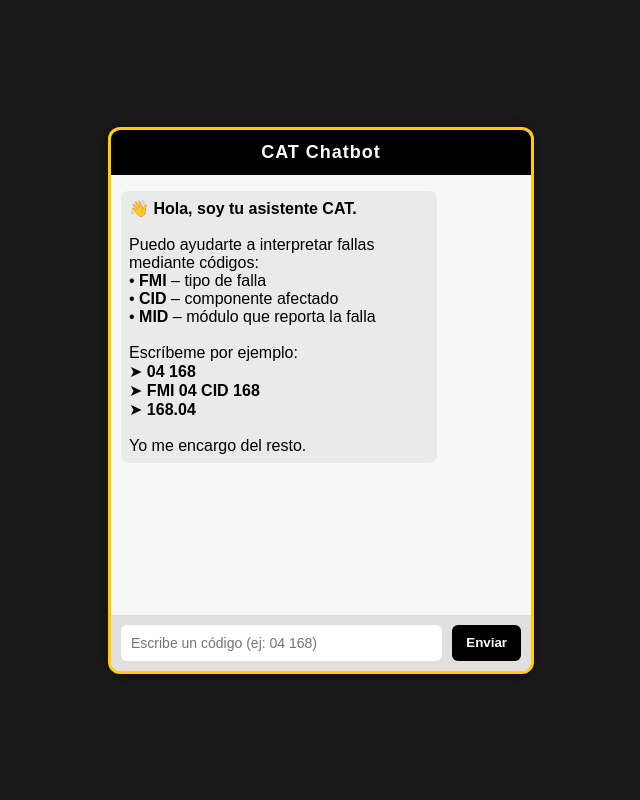
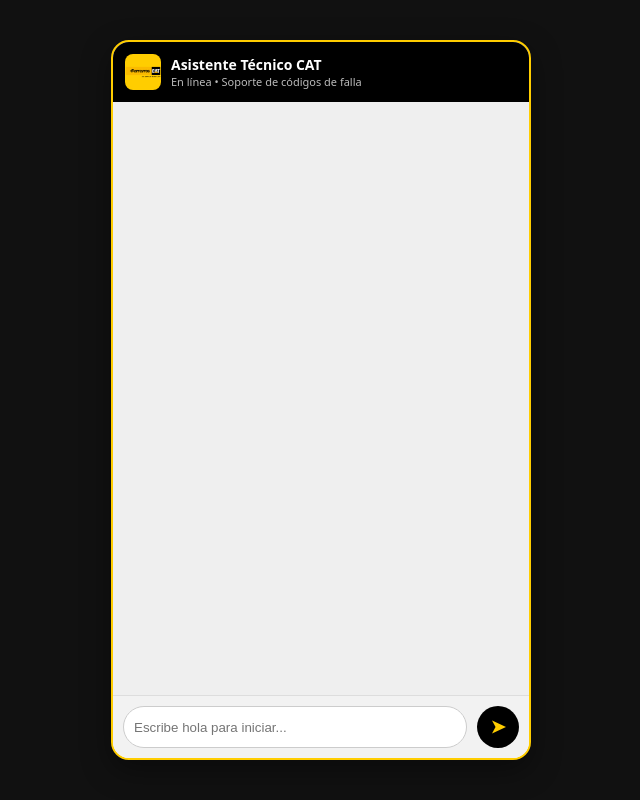
Before and after one commit to chatbotcat-dotcom/chatbot_cat, a Flask app: page / in a window 1280 px wide. Shown: the whole page, without its empty margins (319-959 px from the left). Run offline with Flask 3, Linux system fonts and the light colour scheme; parts of the project's set-up code (start-up, migrations or seed data) failed here and were passed over.

Commit message:
UI final + logo Ferreyros + flujo hola + PDF

```diff
--- a/app.py
+++ b/app.py
@@ -1,26 +1,25 @@
-from flask import Flask, render_template, request, jsonify
+from flask import Flask, render_template, request, jsonify, session, url_for
 import gspread
 from oauth2client.service_account import ServiceAccountCredentials
 import json
 import os
 import re
+from reportlab.pdfgen import canvas
+from reportlab.lib.pagesizes import letter
+from datetime import datetime
 
 app = Flask(__name__)
+app.secret_key = "cat_chatbot_super_secreto_123"
+
 
 # ------------------------------------------------------
 #  CARGA DE CREDENCIALES (LOCAL vs RENDER)
 # ------------------------------------------------------
 
 def get_google_credentials():
-    """
-    Si estamos en Render → GOOGLE_CREDENTIALS (env variable)
-    Si estamos en local → credenciales.json (archivo)
-    """
     if "GOOGLE_CREDENTIALS" in os.environ:
-        print("Usando credenciales desde variable de entorno (Render).")
         credentials_json = json.loads(os.environ["GOOGLE_CREDENTIALS"])
     else:
-        print("Usando credenciales desde archivo local.")
         with open("credenciales.json") as f:
             credentials_json = json.load(f)
 
@@ -31,6 +30,7 @@
     return gspread.authorize(creds)
 
 client = get_google_credentials()
+
 
 # ------------------------------------------------------
 # LEER HOJAS DE GOOGLE SHEETS
@@ -44,46 +44,50 @@
 
 
 # ------------------------------------------------------
-# EXTRACCIÓN DE CÓDIGOS (FMI + CID)
+# EXTRAER FMI + CID
 # ------------------------------------------------------
 
 def extraer_codigos(texto):
     texto = texto.upper().replace("-", " ").replace(".", " ")
 
-    # Buscar FMI
     fmi = None
+    cid = None
+
     match_fmi = re.search(r"FMI\s*(\d{1,2})", texto)
     if match_fmi:
         fmi = match_fmi.group(1)
     else:
-        match_fmi_simple = re.search(r"\b(\d{1,2})\b", texto)
-        if match_fmi_simple:
-            fmi = match_fmi_simple.group(1)
+        m = re.findall(r"\b(\d{1,2})\b", texto)
+        if m:
+            fmi = m[-1]
 
-    # Buscar CID
-    cid = None
-    match_cid = re.search(r"CID\s*(\d{1,4})", texto)
+    match_cid = re.search(r"CID\s*(\d{3,4})", texto)
     if match_cid:
         cid = match_cid.group(1)
     else:
-        match_cid_simple = re.findall(r"\b(\d{3,4})\b", texto)
-        if match_cid_simple:
-            cid = match_cid_simple[-1]
+        m = re.findall(r"\b(\d{3,4})\b", texto)
+        if m:
+            cid = m[0]
 
     return fmi, cid
 
 
 # ------------------------------------------------------
-# BUSCAR CID Y FMI
+# BUSCAR CID + FMI
 # ------------------------------------------------------
 
 def buscar_cid(cid):
+    if not cid:
+        return None
     for fila in cid_data:
         if str(fila["CDI"]).zfill(3) == str(cid).zfill(3):
             return fila
     return None
 
+
 def buscar_fmi(fmi):
+    if not fmi:
+        return None
     for fila in fmi_data:
         if str(fila["FMI No."]).zfill(2) == str(fmi).zfill(2):
             return fila
@@ -91,72 +95,235 @@
 
 
 # ------------------------------------------------------
-# RESPUESTA TÉCNICA FORMATEADA (ESTILO CAT)
+# RESPUESTA AL CÓDIGO
 # ------------------------------------------------------
 
 def generar_respuesta(fmi, cid):
 
-    if not fmi and not cid:
-        return "❌ No pude detectar FMI ni CID. Intenta algo como: 04 168"
-
-    if fmi and not cid:
-        return f"🔍 Detecté FMI {fmi}, pero falta el CID. Ejemplo: 04 168"
-
-    if cid and not fmi:
-        return f"🔍 Detecté CID {cid}, pero falta el FMI. Ejemplo: 04 168"
+    if not fmi or not cid:
+        return "❌ No detecté un código válido. Ejemplo: <b>04 168</b>"
 
     info_cid = buscar_cid(cid)
     info_fmi = buscar_fmi(fmi)
 
     if not info_cid:
-        return f"❌ CID {cid} no encontrado en la base de datos."
+        return f"❌ CID <b>{cid}</b> no encontrado."
     if not info_fmi:
-        return f"❌ FMI {fmi} no encontrado en la base de datos."
+        return f"❌ FMI <b>{fmi}</b> no encontrado."
 
-    # Datos del CID
     cid_desc = info_cid["Description"]
     mid = info_cid["MID"]
     mid_desc = info_cid["Description MID"]
 
-    # Datos del FMI
     fmi_desc = info_fmi["Descripción de la falla"]
     causas = info_fmi["Posibles causas"]
 
-    respuesta = f"""
+    return f"""
 🔧 <b>CÓDIGO DETECTADO</b><br>
-• <b>FMI {str(fmi).zfill(2)}</b> — {fmi_desc}<br>
-• <b>CID {str(cid).zfill(3)}</b> — {cid_desc}<br>
+• <b>FMI {fmi}</b> — {fmi_desc}<br>
+• <b>CID {cid}</b> — {cid_desc}<br>
 • <b>MID {mid}</b> — {mid_desc}<br><br>
 
 📌 <b>DESCRIPCIÓN TÉCNICA</b><br>
-El módulo <b>{mid_desc}</b> reporta que el componente <b>{cid_desc}</b> presenta:<br>
-👉 <i>{fmi_desc}</i><br><br>
+<i>{fmi_desc}</i><br><br>
 
 🛠 <b>POSIBLES CAUSAS</b><br>
-{causas}<br><br>
-
-¿Quieres explicación <b>simple</b>, <b>técnica</b> o <b>diagnóstico</b>?
+{causas}
 """
-    return respuesta
 
 
 # ------------------------------------------------------
-# RUTAS FLASK
+# GENERAR PDF
+# ------------------------------------------------------
+
+def generar_pdf():
+    modelo = session.get("modelo")
+    serie = session.get("serie")
+    codigos = session.get("codigos", [])
+
+    reports_dir = os.path.join(app.static_folder, "reportes")
+    os.makedirs(reports_dir, exist_ok=True)
+
+    filename = f"Reporte_{serie}_{datetime.now().strftime('%Y%m%d_%H%M%S')}.pdf"
+    filepath = os.path.join(reports_dir, filename)
+
+    c = canvas.Canvas(filepath, pagesize=letter)
+    w, h = letter
+    y = h - 50
+
+    c.setFont("Helvetica-Bold", 16)
+    c.drawString(50, y, "REPORTE DE CÓDIGOS DE FALLA - CAT")
+    y -= 40
+
+    c.setFont("Helvetica", 12)
+    c.drawString(50, y, f"Modelo: {modelo}")
+    y -= 20
+    c.drawString(50, y, f"Serie:  {serie}")
+    y -= 40
+
+    for idx, code in enumerate(codigos, start=1):
+
+        if y < 80:
+            c.showPage()
+            c.setFont("Helvetica", 12)
+            y = h - 50
+
+        entrada = code["entrada"]
+        fmi = code["fmi"]
+        cid = code["cid"]
+        fmi_desc = code.get("fmi_desc", "")
+        cid_desc = code.get("cid_desc", "")
+        mid = code.get("mid", "")
+        mid_desc = code.get("mid_desc", "")
+        causas = code.get("causas", "")
+
+        c.setFont("Helvetica-Bold", 12)
+        c.drawString(50, y, f"Código {idx}: {entrada}")
+        y -= 18
+
+        c.setFont("Helvetica", 11)
+        c.drawString(60, y, f"FMI {fmi}: {fmi_desc}")
+        y -= 14
+        c.drawString(60, y, f"CID {cid}: {cid_desc}")
+        y -= 14
+        c.drawString(60, y, f"MID {mid}: {mid_desc}")
+        y -= 14
+
+        from textwrap import wrap
+        for linea in wrap("Causas: " + causas, 90):
+            c.drawString(60, y, linea)
+            y -= 14
+
+        y -= 20
+
+    c.save()
+    return url_for("static", filename=f"reportes/{filename}", _external=True)
+
+
+# ------------------------------------------------------
+# RUTA PRINCIPAL
 # ------------------------------------------------------
 
 @app.route("/")
 def home():
     return render_template("index.html")
 
+
+# ------------------------------------------------------
+# MANEJO DEL CHAT
+# ------------------------------------------------------
+
 @app.route("/enviar", methods=["POST"])
 def enviar():
-    data = request.get_json()
-    mensaje_usuario = data["mensaje"]
+    msg = request.get_json()["mensaje"].strip().lower()
+    state = session.get("state")
 
-    fmi, cid = extraer_codigos(mensaje_usuario)
-    respuesta = generar_respuesta(fmi, cid)
+    # Inicio solo con "hola"
+    if not state:
+        if msg not in ["hola", "hi", "hello", "buenas"]:
+            return jsonify({
+                "respuesta": "👋 Para iniciar escribe <b>hola</b>."
+            })
+        session["state"] = "modelo"
+        return jsonify({
+            "respuesta": "Perfecto. Dime el <b>MODELO</b> de la máquina."
+        })
 
-    return jsonify({"respuesta": respuesta})
+    # MODELO
+    if state == "modelo":
+        session["modelo"] = msg.upper()
+        session["state"] = "serie"
+        return jsonify({
+            "respuesta": "Anotado. Ahora dime la <b>SERIE</b> de la máquina."
+        })
+
+    # SERIE
+    if state == "serie":
+        session["serie"] = msg.upper()
+        session["state"] = "cantidad"
+        return jsonify({
+            "respuesta": "Perfecto. ¿Cuántos <b>códigos de falla</b> quieres analizar?"
+        })
+
+    # CANTIDAD
+    if state == "cantidad":
+        try:
+            n = int(msg)
+            if n <= 0:
+                raise ValueError
+        except:
+            return jsonify({"respuesta": "Debes indicar un número válido."})
+
+        session["cantidad"] = n
+        session["codigos"] = []
+        session["actual"] = 1
+        session["state"] = "codigo"
+        return jsonify({
+            "respuesta": f"Envíame el <b>código 1</b> de {n} (Ej: 04 168)"
+        })
+
+    # CÓDIGOS UNO A UNO
+    if state == "codigo":
+        actual = session["actual"]
+        total = session["cantidad"]
+
+        fmi, cid = extraer_codigos(msg)
+        detalle = generar_respuesta(fmi, cid)
+
+        info = {
+            "entrada": msg,
+            "fmi": fmi,
+            "cid": cid
+        }
+
+        c1 = buscar_cid(cid)
+        c2 = buscar_fmi(fmi)
+
+        if c1:
+            info["cid_desc"] = c1["Description"]
+            info["mid"] = c1["MID"]
+            info["mid_desc"] = c1["Description MID"]
+
+        if c2:
+            info["fmi_desc"] = c2["Descripción de la falla"]
+            info["causas"] = c2["Posibles causas"]
+
+        codigos = session["codigos"]
+        codigos.append(info)
+        session["codigos"] = codigos
+
+        if actual < total:
+            session["actual"] += 1
+            return jsonify({
+                "respuesta":
+                    detalle +
+                    f"<br><br>Envíame el <b>código {actual + 1}</b> de {total}."
+            })
+        else:
+            session["state"] = "pdf"
+            return jsonify({
+                "respuesta":
+                    detalle +
+                    "<br><br>¿Deseas generar un <b>PDF</b>? (sí/no)"
+            })
+
+    # PDF
+    if state == "pdf":
+        if msg in ["si", "sí", "yes", "y", "s"]:
+            url_pdf = generar_pdf()
+            session.clear()
+            return jsonify({
+                "respuesta": f"📄 Aquí está tu reporte:<br><a href='{url_pdf}' target='_blank'>Descargar PDF</a>"
+            })
+        else:
+            session.clear()
+            return jsonify({
+                "respuesta": "Perfecto. Si necesitas analizar otra máquina, escribe <b>hola</b>."
+            })
+
+    # Reinicio seguro
+    session.clear()
+    return jsonify({"respuesta": "Reiniciemos la conversación. Escribe <b>hola</b>."})
 
 
 # ------------------------------------------------------
@@ -164,4 +331,4 @@
 # ------------------------------------------------------
 
 if __name__ == "__main__":
-    app.run(host="0.0.0.0", port=5000)
+    app.run(debug=False, host="0.0.0.0", port=5000)
--- a/static/style.css
+++ b/static/style.css
@@ -1,98 +1,162 @@
-body {
-    font-family: Arial, sans-serif;
-    background: #1a1a1a; /* fondo oscuro CAT */
+/* Necesario para animación escribiendo */
+.hidden { display: none !important; }
+
+/* Logo Ferreyros */
+.avatar-img {
+    width: 100%;
+    height: 100%;
+    object-fit: contain;
+}
+
+/* --- diseño completo del chat --- */
+
+* { box-sizing: border-box; }
+
+html, body {
+    margin: 0;
+    padding: 0;
+    height: 100%;
+    background: #111;
+    font-family: system-ui, -apple-system, BlinkMacSystemFont, 'Segoe UI', Roboto;
+}
+
+.chat-page {
+    height: 100vh;
     display: flex;
     justify-content: center;
     align-items: center;
-    height: 100vh;
-    margin: 0;
 }
 
-/* Contenedor del chat */
 .chat-container {
-    width: 420px;
-    background: #ffffff;
-    border-radius: 12px;
-    box-shadow: 0 0 20px rgba(0,0,0,0.4);
+    width: 100%;
+    max-width: 420px;
+    height: 90vh;
+    background: #fff;
+    border-radius: 18px;
     display: flex;
     flex-direction: column;
     overflow: hidden;
-    border: 3px solid #FFCD00; /* borde amarillo CAT */
+    border: 2px solid #FFCD00;
+    box-shadow: 0 10px 30px rgba(0,0,0,0.4);
 }
 
-/* Header */
 .chat-header {
-    background: #000;
+    background: black;
     color: white;
     padding: 12px;
-    font-size: 18px;
-    font-weight: bold;
-    text-align: center;
-    letter-spacing: 1px;
+    display: flex;
+    align-items: center;
 }
 
-/* Caja de mensajes */
+.chat-header-left {
+    display: flex;
+    gap: 10px;
+    align-items: center;
+}
+
+.chat-avatar {
+    width: 36px;
+    height: 36px;
+    background: #FFCD00;
+    border-radius: 8px;
+    overflow: hidden;
+}
+
+.chat-title { font-weight: 700; font-size: 14px; }
+.chat-subtitle { font-size: 11px; color: #bbb; }
+
 .chat-box {
-    height: 420px;
+    flex: 1;
+    background: #EFEFEF;
     padding: 10px;
     overflow-y: auto;
-    background: #f7f7f7;
+    scroll-behavior: smooth;
 }
 
-/* Zona de entrada */
-.input-area {
-    display: flex;
-    padding: 10px;
-    background: #e0e0e0;
+/* Burbujas */
+.user-msg {
+    text-align: right;
+    margin: 6px 0;
 }
 
-input {
+.user-text {
+    display: inline-block;
+    background: #FFCD00;
+    color: black;
+    padding: 8px 10px;
+    border-radius: 14px 14px 3px 14px;
+}
+
+.bot-msg {
+    margin: 6px 0;
+}
+
+.bot-text {
+    display: inline-block;
+    background: white;
+    padding: 8px 10px;
+    border-radius: 14px 14px 14px 3px;
+    border: 1px solid #ddd;
+    color: #222;
+}
+
+.bot-name {
+    font-size: 11px;
+    color: #777;
+    margin-bottom: 2px;
+}
+
+/* Indicador escribiendo */
+.typing {
+    padding: 8px 10px;
+    display: flex;
+    gap: 6px;
+    align-items: center;
+    background: #f1f1f1;
+    border-top: 1px solid #ddd;
+}
+
+.dot {
+    width: 7px;
+    height: 7px;
+    background: #777;
+    border-radius: 50%;
+    animation: blink 1s infinite;
+}
+
+.dot:nth-child(2) { animation-delay: 0.2s; }
+.dot:nth-child(3) { animation-delay: 0.4s; }
+
+@keyframes blink {
+    0%, 100% { opacity: .2; }
+    40% { opacity: 1; }
+}
+
+/* Área de escritura */
+.input-area {
+    padding: 10px;
+    background: #f2f2f2;
+    display: flex;
+    gap: 10px;
+    border-top: 1px solid #ddd;
+}
+
+.input-area input {
     flex: 1;
     padding: 10px;
-    border: none;
-    border-radius: 6px;
-    font-size: 14px;
+    border-radius: 50px;
+    border: 1px solid #ccc;
+    outline: none;
 }
 
-button {
-    margin-left: 10px;
-    padding: 10px 14px;
-    background: #000;
-    color: white;
+.input-area button {
+    width: 42px;
+    height: 42px;
+    background: black;
+    color: #FFCD00;
     border: none;
-    border-radius: 6px;
+    border-radius: 50%;
+    font-size: 18px;
     cursor: pointer;
-    font-weight: bold;
-    transition: 0.2s;
+    font-weight: 700;
 }
-
-button:hover {
-    background: #FFCD00;
-    color: #000;
-}
-
-/* Burbuja del usuario */
-.user-msg {
-    text-align: right;
-    background: #FFCD00;
-    padding: 8px;
-    border-radius: 8px;
-    margin: 6px 0;
-    width: fit-content;
-    max-width: 70%;
-    margin-left: auto;
-    color: #000;
-    font-weight: bold;
-}
-
-/* Burbuja del bot */
-.bot-msg {
-    text-align: left;
-    background: #eaeaea;
-    padding: 8px;
-    border-radius: 8px;
-    margin: 6px 0;
-    width: fit-content;
-    max-width: 75%;
-    margin-right: auto;
-}
--- a/templates/index.html
+++ b/templates/index.html
@@ -3,60 +3,83 @@
 <head>
     <meta charset="UTF-8">
     <meta name="viewport" content="width=device-width, initial-scale=1.0">
-    <title>Chatbot CAT</title>
+    <title>Asistente Técnico CAT</title>
     <link rel="stylesheet" href="{{ url_for('static', filename='style.css') }}">
 </head>
 <body>
-    <div class="chat-container">
-        <div class="chat-header">CAT Chatbot</div>
-        <div id="chat-box" class="chat-box"></div>
+    <div class="chat-page">
+        <div class="chat-container">
 
-        <div class="input-area">
-            <input type="text" id="mensaje" placeholder="Escribe un código (ej: 04 168)">
-            <button onclick="enviarMensaje()">Enviar</button>
+            <div class="chat-header">
+                <div class="chat-header-left">
+                    <div class="chat-avatar">
+                        <img src="{{ url_for('static', filename='img/logo_ferreyros.png') }}" class="avatar-img">
+                    </div>
+                    <div>
+                        <div class="chat-title">Asistente Técnico CAT</div>
+                        <div class="chat-subtitle">En línea • Soporte de códigos de falla</div>
+                    </div>
+                </div>
+            </div>
+
+            <div id="chat-box" class="chat-box"></div>
+
+            <div id="typing-indicator" class="typing hidden">
+                <span class="dot"></span><span class="dot"></span><span class="dot"></span>
+                <span class="typing-text">Asistente CAT está escribiendo...</span>
+            </div>
+
+            <div class="input-area">
+                <input type="text" id="mensaje" placeholder="Escribe hola para iniciar..." autocomplete="off">
+                <button onclick="enviarMensaje()">➤</button>
+            </div>
+
         </div>
     </div>
 
     <script>
-        document.addEventListener("DOMContentLoaded", () => {
-            const chatBox = document.getElementById("chat-box");
-            const bienvenida = `
-                <div class='bot-msg'>
-                👋 <b>Hola, soy tu asistente CAT.</b><br><br>
-                Puedo ayudarte a interpretar fallas mediante códigos:<br>
-                • <b>FMI</b> – tipo de falla<br>
-                • <b>CID</b> – componente afectado<br>
-                • <b>MID</b> – módulo que reporta la falla<br><br>
-                Escríbeme por ejemplo:<br>
-                ➤ <b>04 168</b><br>
-                ➤ <b>FMI 04 CID 168</b><br>
-                ➤ <b>168.04</b><br><br>
-                Yo me encargo del resto.
-                </div>
-            `;
-            chatBox.innerHTML += bienvenida;
-        });
+        const chatBox = document.getElementById("chat-box");
+        const typingIndicator = document.getElementById("typing-indicator");
+        const inputMensaje = document.getElementById("mensaje");
+
+        function addBotMessage(text) {
+            chatBox.innerHTML += `
+                <div class="bot-msg">
+                    <div class="bot-name">Asistente CAT</div>
+                    <div class="bot-text">${text}</div>
+                </div>`;
+            chatBox.scrollTop = chatBox.scrollHeight;
+        }
+
+        function addUserMessage(text) {
+            chatBox.innerHTML += `
+                <div class="user-msg">
+                    <div class="user-text">${text}</div>
+                </div>`;
+            chatBox.scrollTop = chatBox.scrollHeight;
+        }
+
+        function mostrarTyping() { typingIndicator.classList.remove("hidden"); }
+        function ocultarTyping() { typingIndicator.classList.add("hidden"); }
 
         async function enviarMensaje() {
-            const input = document.getElementById("mensaje");
-            const chatBox = document.getElementById("chat-box");
-            const mensaje = input.value.trim();
+            const msg = inputMensaje.value.trim();
+            if (!msg) return;
 
-            if (!mensaje) return;
+            addUserMessage(msg);
+            inputMensaje.value = "";
 
-            chatBox.innerHTML += `<div class='user-msg'>${mensaje}</div>`;
-            input.value = "";
+            mostrarTyping();
 
-            const response = await fetch("/enviar", {
+            const resp = await fetch("/enviar", {
                 method: "POST",
                 headers: { "Content-Type": "application/json" },
-                body: JSON.stringify({ mensaje })
+                body: JSON.stringify({ mensaje: msg })
             });
 
-            const data = await response.json();
-            const texto = data.respuesta.replace(/\n/g, "<br>");
-            chatBox.innerHTML += `<div class='bot-msg'>${texto}</div>`;
-            chatBox.scrollTop = chatBox.scrollHeight;
+            const data = await resp.json();
+            ocultarTyping();
+            addBotMessage(data.respuesta);
         }
     </script>
 </body>
```
Also changed, not shown: static/img/logo_ferreyros.png (added).
